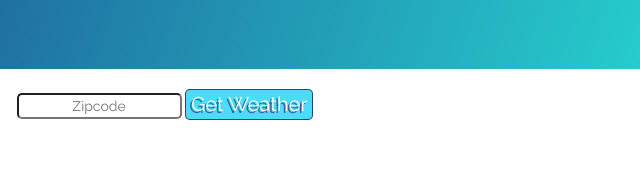
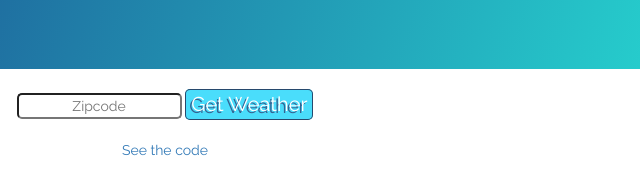
Before and after one commit to ashley2/Weather-or-Not, a website: page index.html in a window 1280 px wide. Shown: the part 131-326 px from the top of the page, 475-1115 px from the left. Drawn offline with nearby package versions, Linux system fonts and the light colour scheme.

Commit message:
update code link

```diff
--- a/index.html
+++ b/index.html
@@ -57,10 +57,12 @@
  </div>
 
 
- <div id="weatherContainer">
+ <div id="weatherContainer"></div>
 
 
- </div>
+<footer>
+  <a href="https://github.com/ashley2/Weather-or-Not">See the code</a>
+</footer>
 
 
 
--- a/sass/style.scss
+++ b/sass/style.scss
@@ -7,6 +7,16 @@
 body {
   padding-bottom: 100px;
 }
+
+footer {
+  position:relative;
+  float:right;
+  right: 0;
+  bottom:0;
+  width:100%;
+  height:60px;
+}
+
 
 #header{
   padding-left: 10%;
```
